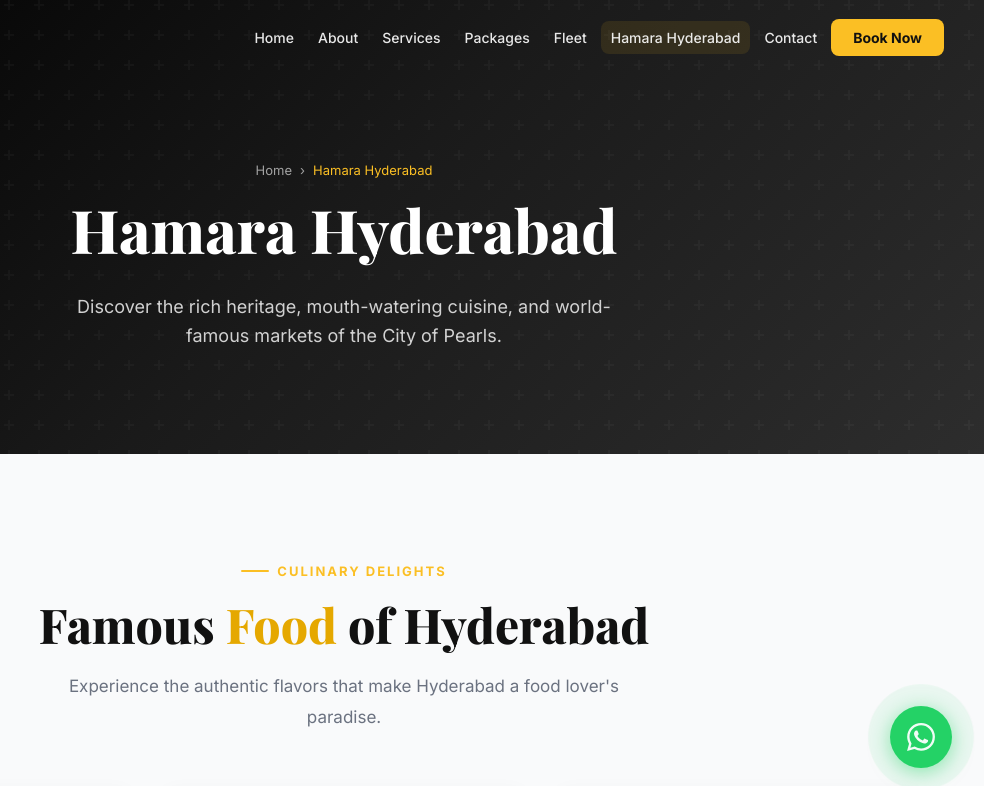
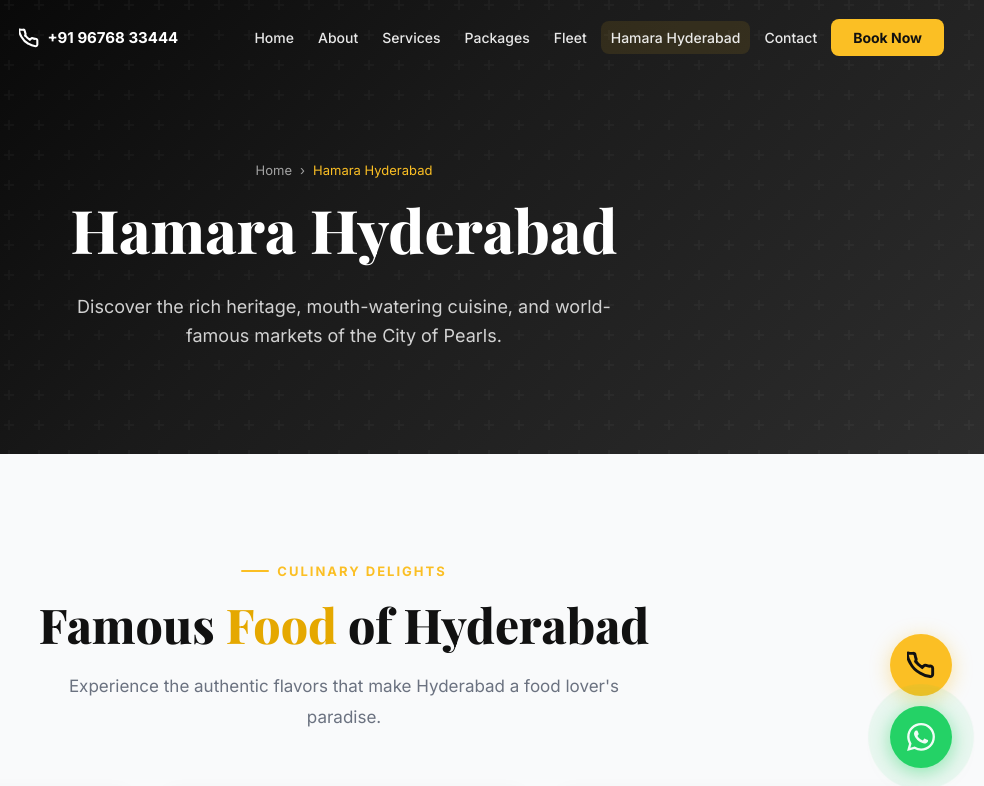
Before and after one commit to aj-ai2026/TG_Cabs, a plain HTML site: page hamara-hyderabad.html in a window 1280 px wide. Shown: the top 786 px of the page, 296-1280 px from the left. Drawn offline with nearby package versions, Linux system fonts and the light colour scheme.

Commit message:
Added Missing Phone icon and link breakages on hamara-hyderabad page

```diff
--- a/hamara-hyderabad.html
+++ b/hamara-hyderabad.html
@@ -71,6 +71,13 @@
           <img src="logo/logo.png" alt="TG Cabs Logo" class="nav-logo-img" />
           <div class="tagline">Your Journey, Our Responsibility</div>
         </div>
+      </a>
+      <a href="tel:+919676833444" class="nav-phone" title="Call Us Now">
+        <svg width="20" height="20" fill="none" stroke="currentColor" stroke-width="2.5" viewBox="0 0 24 24">
+          <path
+            d="M22 16.92v3a2 2 0 01-2.18 2 19.79 19.79 0 01-8.63-3.07A19.5 19.5 0 013.07 10.8a19.79 19.79 0 01-3.07-8.64A2 2 0 012 2h3a2 2 0 012 1.72c.127.96.361 1.903.7 2.81a2 2 0 01-.45 2.11L6.91 7.91a16 16 0 006.15 6.15l1.28-1.28a2 2 0 012.11-.45c.907.339 1.85.573 2.81.7A2 2 0 0122 14.92v2z" />
+        </svg>
+        <span>+91 96768 33444</span>
       </a>
       <ul class="nav-links">
         <li><a href="index.html">Home</a></li>
@@ -274,6 +281,14 @@
       </div>
     </div>
   </footer>
+
+  <!-- ═══════════ FLOATING ACTIONS ═══════════ -->
+  <a href="tel:+919676833444" class="call-float" title="Call Us Now" aria-label="Call">
+    <svg width="28" height="28" fill="none" stroke="currentColor" stroke-width="2.5" viewBox="0 0 24 24">
+      <path
+        d="M22 16.92v3a2 2 0 01-2.18 2 19.79 19.79 0 01-8.63-3.07A19.5 19.5 0 013.07 10.8a19.79 19.79 0 01-3.07-8.64A2 2 0 012 2h3a2 2 0 012 1.72c.127.96.361 1.903.7 2.81a2 2 0 01-.45 2.11L6.91 7.91a16 16 0 006.15 6.15l1.28-1.28a2 2 0 012.11-.45c.907.339 1.85.573 2.81.7A2 2 0 0122 14.92v2z" />
+    </svg>
+  </a>
   <a href="https://wa.me/919676833444?text=Hi%20TG%20Cabs!" target="_blank" class="whatsapp-float"
     id="whatsappBtn"><svg width="28" height="28" viewBox="0 0 24 24" fill="white"><path d="M17.472 14.382c-.297-.149-1.758-.867-2.03-.967-.273-.099-.471-.148-.67.15-.197.297-.767.966-.94 1.164-.173.199-.347.223-.644.075-.297-.15-1.255-.463-2.39-1.475-.883-.788-1.48-1.761-1.653-2.059-.173-.297-.018-.458.13-.606.134-.133.298-.347.446-.52.149-.174.198-.298.298-.497.099-.198.05-.371-.025-.52-.075-.149-.669-1.612-.916-2.207-.242-.579-.487-.5-.669-.51-.173-.008-.371-.01-.57-.01-.198 0-.52.074-.792.372-.272.297-1.04 1.016-1.04 2.479 0 1.462 1.065 2.875 1.213 3.074.149.198 2.096 3.2 5.077 4.487.709.306 1.262.489 1.694.625.712.227 1.36.195 1.871.118.571-.085 1.758-.719 2.006-1.413.248-.694.248-1.289.173-1.413-.074-.124-.272-.198-.57-.347m-5.421 7.403h-.004a9.87 9.87 0 01-5.031-1.378l-.361-.214-3.741.982.998-3.648-.235-.374a9.86 9.86 0 01-1.51-5.26c.001-5.45 4.436-9.884 9.888-9.884 2.64 0 5.122 1.03 6.988 2.898a9.825 9.825 0 012.893 6.994c-.003 5.45-4.437 9.884-9.885 9.884m8.413-18.297A11.815 11.815 0 0012.05 0C5.495 0 .16 5.335.157 11.892c0 2.096.547 4.142 1.588 5.945L.057 24l6.305-1.654a11.882 11.882 0 005.683 1.448h.005c6.554 0 11.89-5.335 11.893-11.893a11.821 11.821 0 00-3.48-8.413z"/></svg></a>
   <script src="js/main.js"></script>
```
Also changed, not shown: contact.html (+1 -0 lines), index.html (+1 -0 lines).
